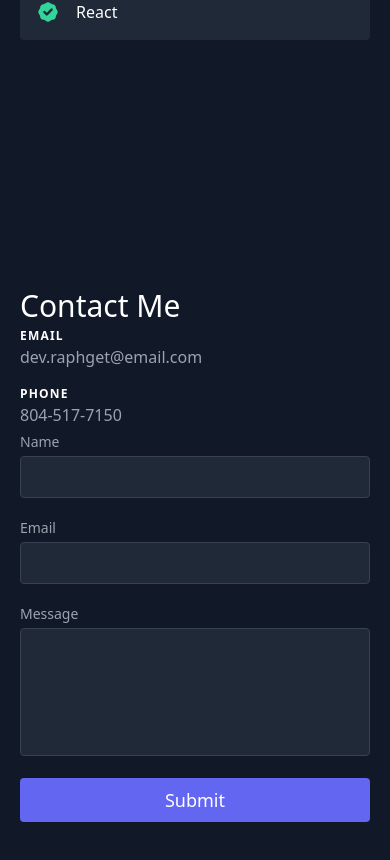
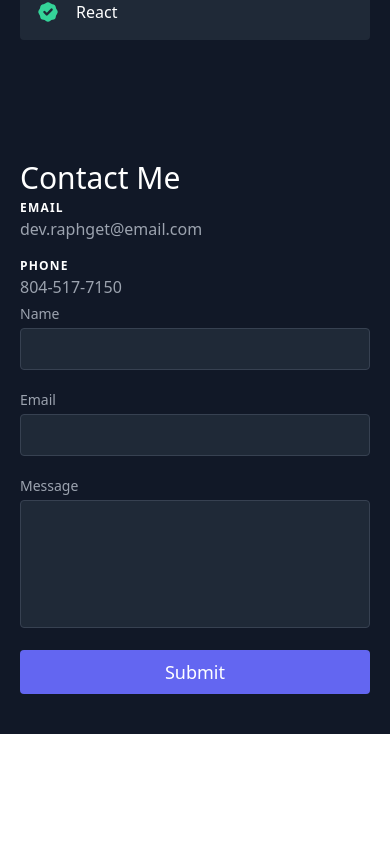
Before and after one commit to raphget/Personal-Portfolio, a React (Create React App) app: page / in a window 390 px wide. Shown: the part 2812-3672 px from the top of the page. After the commit the page ends 3546 px from the top, so only its background shows below. Built offline with nearby package versions, Linux system fonts and the light colour scheme.

Commit message:
contact updates

```diff
--- a/src/components/Contact.js
+++ b/src/components/Contact.js
@@ -27,19 +27,14 @@
   return (
     <section id="contact" className="relative">
       <div className="container px-5 py-10 mx-auto flex sm:flex-nowrap flex-wrap">
-        <div className="lg:w-1/2 md:w-1/2 bg-gray-900 rounded-lg overflow-hidden sm:mr-10 p-10 flex items-end justify-start relative">
-          <div className="bg-gray-900 relative flex flex-wrap py-6 rounded shadow-md">
-
-          </div>
-        </div>
         <form
           netlify
           name="test"
           onSubmit={handleSubmit}
           className="lg:w-1/3 md:w-1/2 flex flex-col md:ml-auto w-full md:py-8 mt-8 md:mt-0">
-          <h2 className="text-white sm:text-4xl text-3xl mb-1 font-medium title-font">
+          <h1 className="text-white sm:text-4xl text-3xl mb-1 font-medium title-font">
             Contact Me
-          </h2>
+          </h1>
           <h2 className="title-font font-semibold text-white tracking-widest text-xs">
                 EMAIL
               </h2>
```
